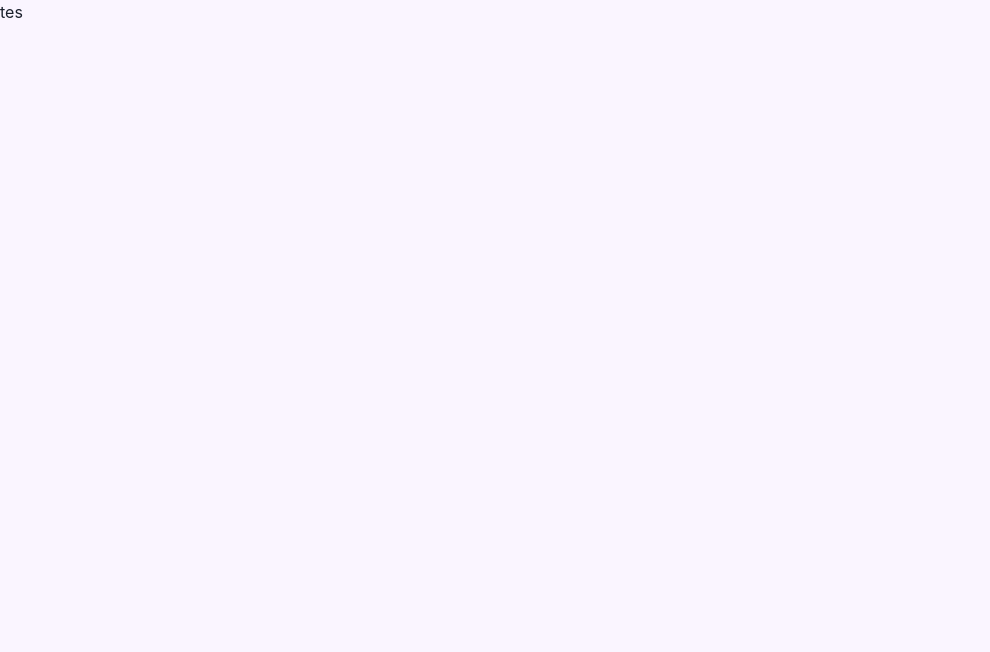
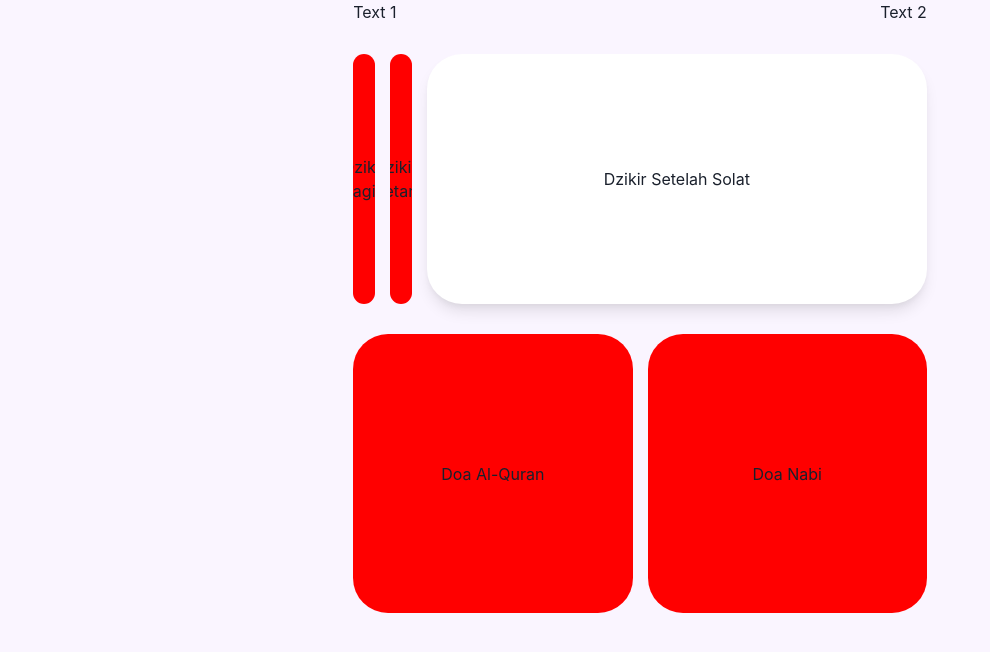
Before and after one commit to hurifajri/muslim, a Next.js app: page / in a window 1280 px wide. Shown: the top 652 px of the page, without its empty margins (0-990 px from the left). Built offline with nearby package versions, Linux system fonts and the light colour scheme.

Commit message:
Update index.tsx page

```diff
--- a/pages/index.tsx
+++ b/pages/index.tsx
@@ -1,6 +1,6 @@
 // Eksternal
 import Head from 'next/head';
-import { Stack } from '@chakra-ui/react';
+import { AspectRatio, Box, Container, Flex, Text } from '@chakra-ui/react';
 import React, { ReactNode } from 'react';
 
 // Internal
@@ -11,17 +11,63 @@ const Home = (): ReactNode => {
 
   if (isError) return <div>Failed to load</div>;
   if (isLoading) return <div>Loading...</div>;
-  console.log(contents);
+
+  const { doa, dzikir } = contents;
 
   return (
-    <Stack bgColor="purple.50" height="100vh">
+    <Box bgColor="purple.50" height="100vh">
       <Head>
         <title>Muslim</title>
         <meta name="description" content="Muslim" />
         <link rel="icon" href="/favicon.ico" />
       </Head>
-      <div>tes</div>
-    </Stack>
+
+      <Container display="flex" flexDirection="column" sx={{ gap: 30 }}>
+        {/* Header */}
+        <Flex as="header" justify="space-between">
+          <Text>Text 1</Text>
+          <Text>Text 2</Text>
+        </Flex>
+
+        {/* Main */}
+        <Flex as="main" direction="column" sx={{ gap: 30 }}>
+          {/* Dzikir */}
+          <Flex as="section" sx={{ gap: 15 }} wrap="wrap">
+            {dzikir.map(({ id, title }, index) => {
+              const isLast = index === dzikir.length - 1;
+              return (
+                <AspectRatio
+                  flex={isLast ? 2 : 1}
+                  flexBasis={isLast ? '100%' : 'auto'}
+                  key={id}
+                  maxW={isLast ? '500px' : '250px'}
+                  ratio={isLast ? 4 / 2 : 1}
+                >
+                  <Box
+                    bgColor={isLast ? '#fff' : 'red'}
+                    borderRadius="35px"
+                    boxShadow={isLast ? 'lg' : 'none'}
+                  >
+                    {title}
+                  </Box>
+                </AspectRatio>
+              );
+            })}
+          </Flex>
+
+          {/* Doa */}
+          <Flex as="section" sx={{ gap: 15 }} wrap="wrap">
+            {doa.map(({ id, title }) => (
+              <AspectRatio flex={1} key={id} maxW="500px" ratio={1}>
+                <Box bgColor="red" borderRadius="35px">
+                  {title}
+                </Box>
+              </AspectRatio>
+            ))}
+          </Flex>
+        </Flex>
+      </Container>
+    </Box>
   );
 };
 
```
